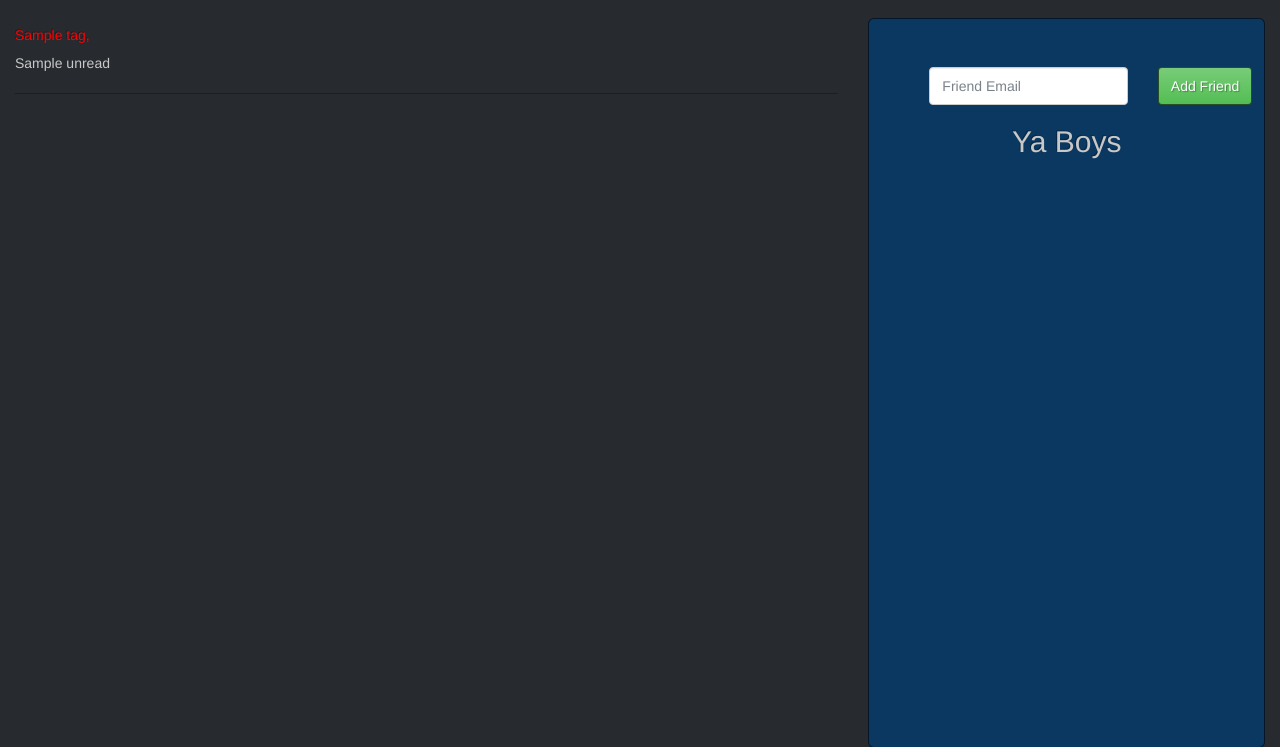
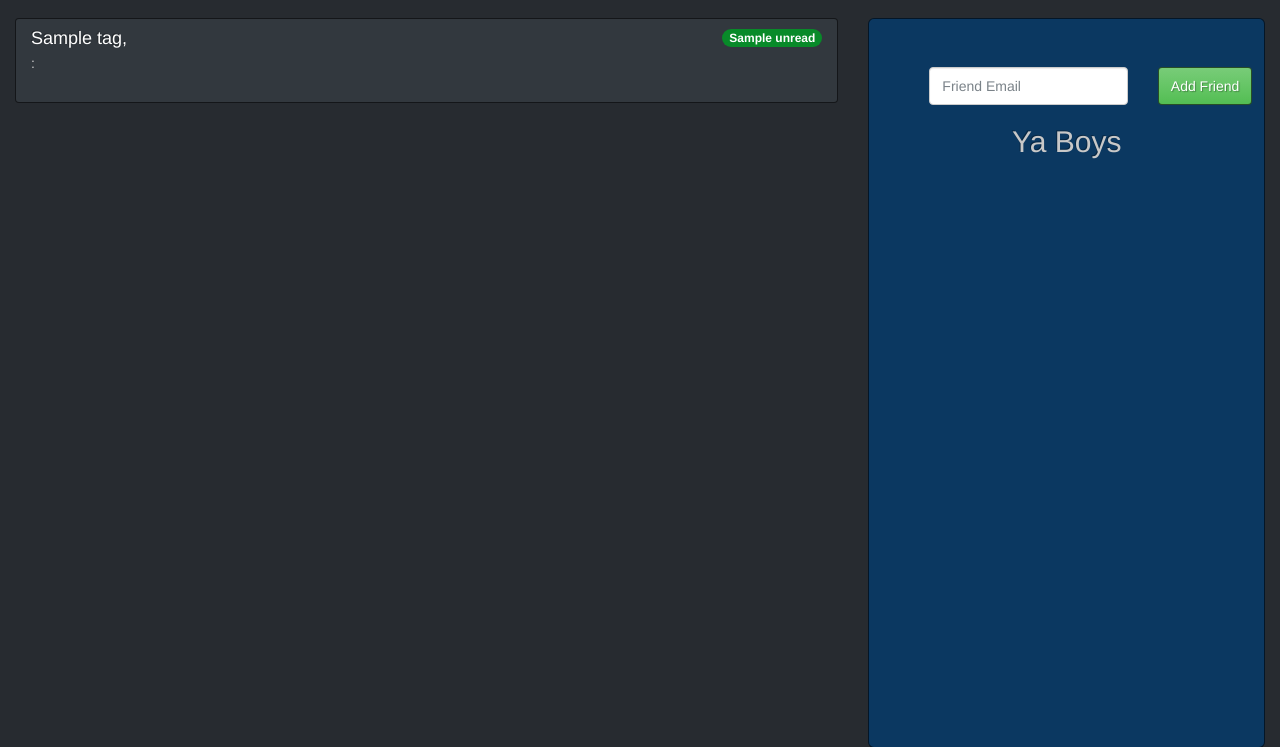
Before and after one commit to CobyGoldbergs/ShitChat, a Flask app: template templates/inbox.html in a window 1280 px wide. Shown: the part 52-799 px from the top of the page. Run offline with Flask 2, Linux system fonts and the light colour scheme; the template is opened without the code that fills it: most values are stand-ins (such as "Sample title", 1, 10 or a date in 2020).

Commit message:
inbox style

```diff
--- a/templates/inbox.html
+++ b/templates/inbox.html
@@ -66,6 +66,8 @@
 <div class="row">
 <div class="col-lg-8">
 
+<div class="list-group">
+
 {% for con in conversations %}
 
     {% set emails = con['tag'] %}
@@ -99,9 +101,17 @@
 
     {% set unread = con['unread'][tag['index']] %}
 
-    <a href='/messages/{{tag['usr']}}' >  <h5 style="color: red;">{{other}} </h5> </a> {{unread}}
-    <hr>
+    <a href='/messages/{{tag['usr']}}' class="list-group-item">
+<span class="badge" style="background-color: #088A29;">
+{{unread}}
+</span>
+<h4 class="list-group-item-heading">{{other}}</h4>
+<p class="list-group-item-text">{{con['messages'][-1][0]}}: {{con['messages'][-1][2]}}</p><br>
+
+  </a>
 {% endfor %}
+
+</div>
 
 </div>
 <div class="col-lg-4">
```
Also changed, not shown: 1 other file.
